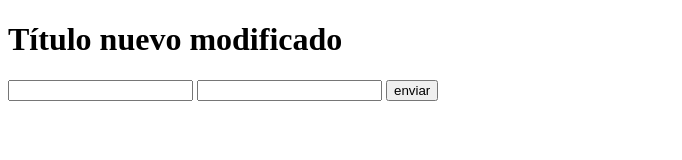
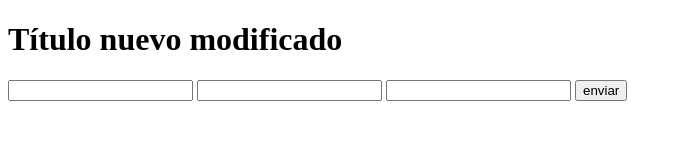
Before and after one commit to DhaPandita007/hello-world-git, a plain HTML site: page index.html in a window 1280 px wide. Shown: the whole page, without its empty margins (0-682 px from the left). Drawn offline with Linux system fonts and the light colour scheme.

Commit message:
nickName

```diff
--- a/index.html
+++ b/index.html
@@ -11,6 +11,7 @@
     <form action="a" method="get">
         <input type="text" name="firstName" id="firstName">
         <input type="text" name="lastName" id="lastName">
+        <input type="text" name="nickName" id="nickName">
         <input type="button" value="enviar">
     </form>
 </body>
```
